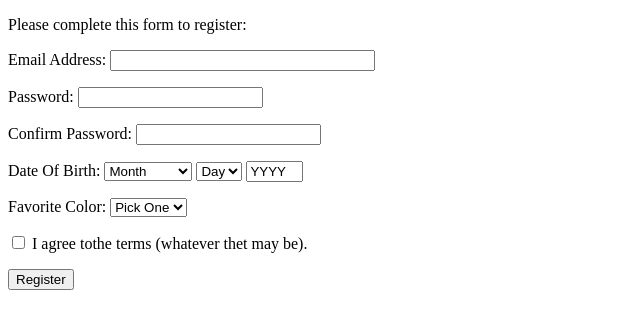
After one commit to wgallagher3/php-for-web, a PHP site: page /register.php in a window 1280 px wide. The commit adds this page. Shown: the top 329 px of the page, without its empty margins (0-640 px from the left). Run offline with PHP 8.4, Linux system fonts and the light colour scheme.

Commit message:
for loop

```diff
--- a/ch06/handle_reg.php
+++ b/ch06/handle_reg.php
@@ -38,10 +38,11 @@
     }
 
     // Validate the birth year:
+    $current_year = date("Y");
     if (is_numeric($_POST['year']) AND (strlen($_POST['year']) == 4)){
         // Check they were born before this year:
-        if ($_POST['year'] < 2020) {
-            $age = 2020 - $_POST['year']; //Calculate age this year
+        if ($_POST['year'] < $current_year) {
+            $age = $current_year - $_POST['year']; //Calculate age this year
          }else {
             print '<p class="error">Either you entered your birth wrong or you come from the future!</p>';
             $okay = false;
--- /dev/null
+++ b/ch06/register.php
@@ -0,0 +1,68 @@
+<!DOCTYPE html>
+<html lang="en">
+<head>
+    <meta charset="UTF-8">
+    <meta name="viewport" content="width=device-width, initial-scale=1.0">
+    <title>Registration Form</title>
+</head>
+<body>
+    <!-- Script 6.1 - register.html -->
+    <div>
+        <p>Please complete this form to register:</p>
+
+        <form action="handle_reg.php" method="post">
+
+            <p>Email Address: <input type="text" name="email" size="30"></p>
+
+            <p>Password: <input type="password" name="password" size="20"></p>
+
+            <p>Confirm Password: <input type="password" name="confirm" size="20"></p>
+
+            <!-- <p>Year You Were Born: <input type="text" name="year" size="4"></p> -->
+
+            <p>
+                Date Of Birth:
+                <select name="month">
+                    <option value="">Month</option>
+                    <option value="1">January</option>
+                    <option value="2">February</option>
+                    <option value="3">March</option>
+                    <option value="4">April</option>
+                    <option value="5">May</option>
+                    <option value="6">June</option>
+                    <option value="7">July</option>
+                    <option value="8">August</option>
+                    <option value="9">September</option>
+                    <option value="10">October</option>
+                    <option value="11">November</option>
+                    <option value="12">December</option>
+                </select>
+                <select name="day">
+                    <option value="">Day</option>
+                    <?php // Print out 31 days:
+                        for ($i = 1; $i <= 31; $i++) {
+                            print "<option value=\"$i\">$i</option>\n";
+                        }
+                    ?>
+                </select>
+                <input type="text" name="year" value="YYYY" size="4"></p>
+            </p>
+
+            <p>Favorite Color:
+                <select name="color">
+                    <option value="">Pick One</option>
+                    <option value="red">Red</option>
+                    <option value="yellow">Yellow</option>
+                    <option value="green">Green</option>
+                    <option value="blue">Blue</option>
+                </select>
+            </p>
+
+            <p><input type="checkbox" name="terms" value="Yes"> I agree tothe terms (whatever thet may be).</p>
+
+            <input type="submit" name="submit" value="Register">
+
+        </form>
+    </div>
+</body>
+</html>
```
